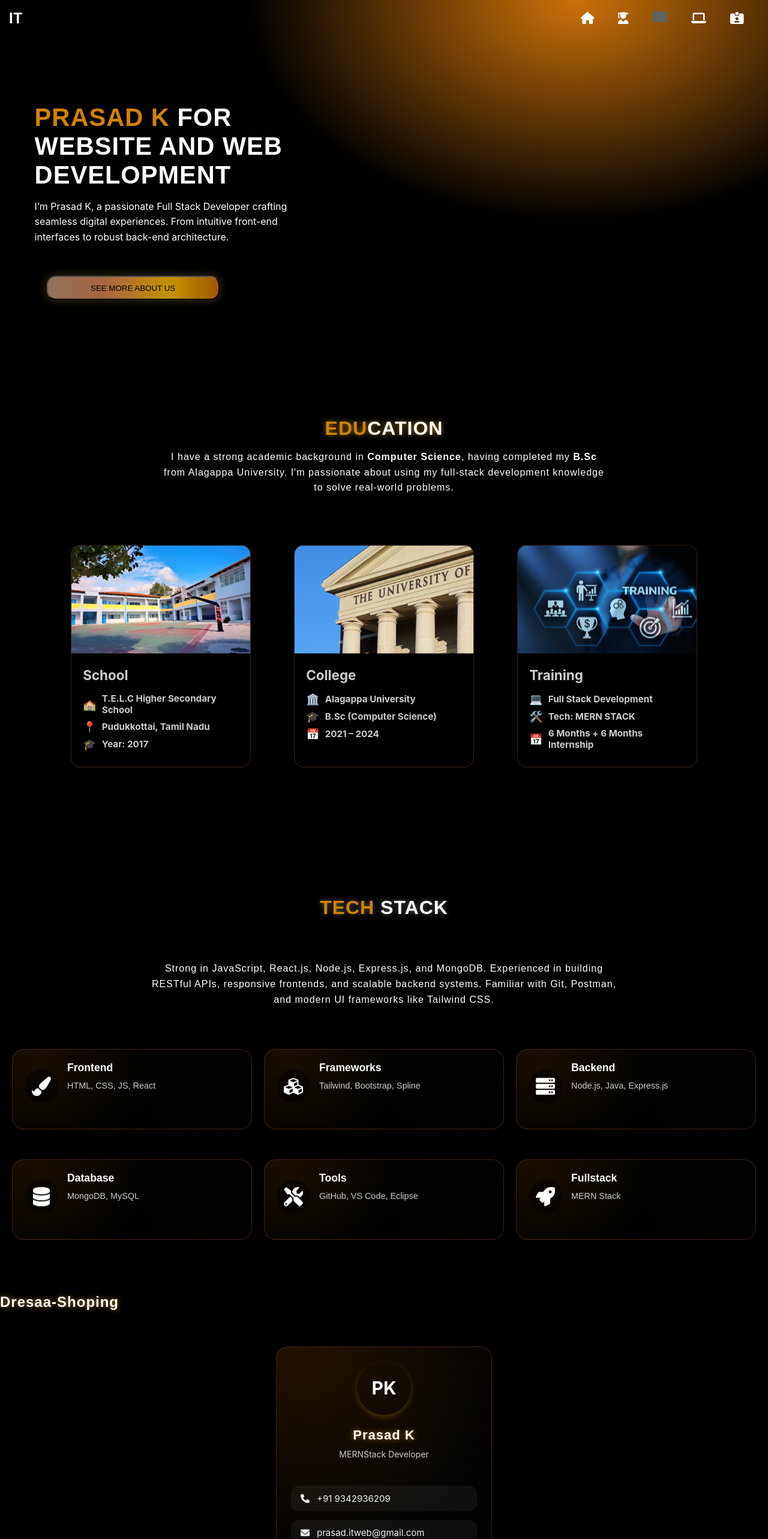
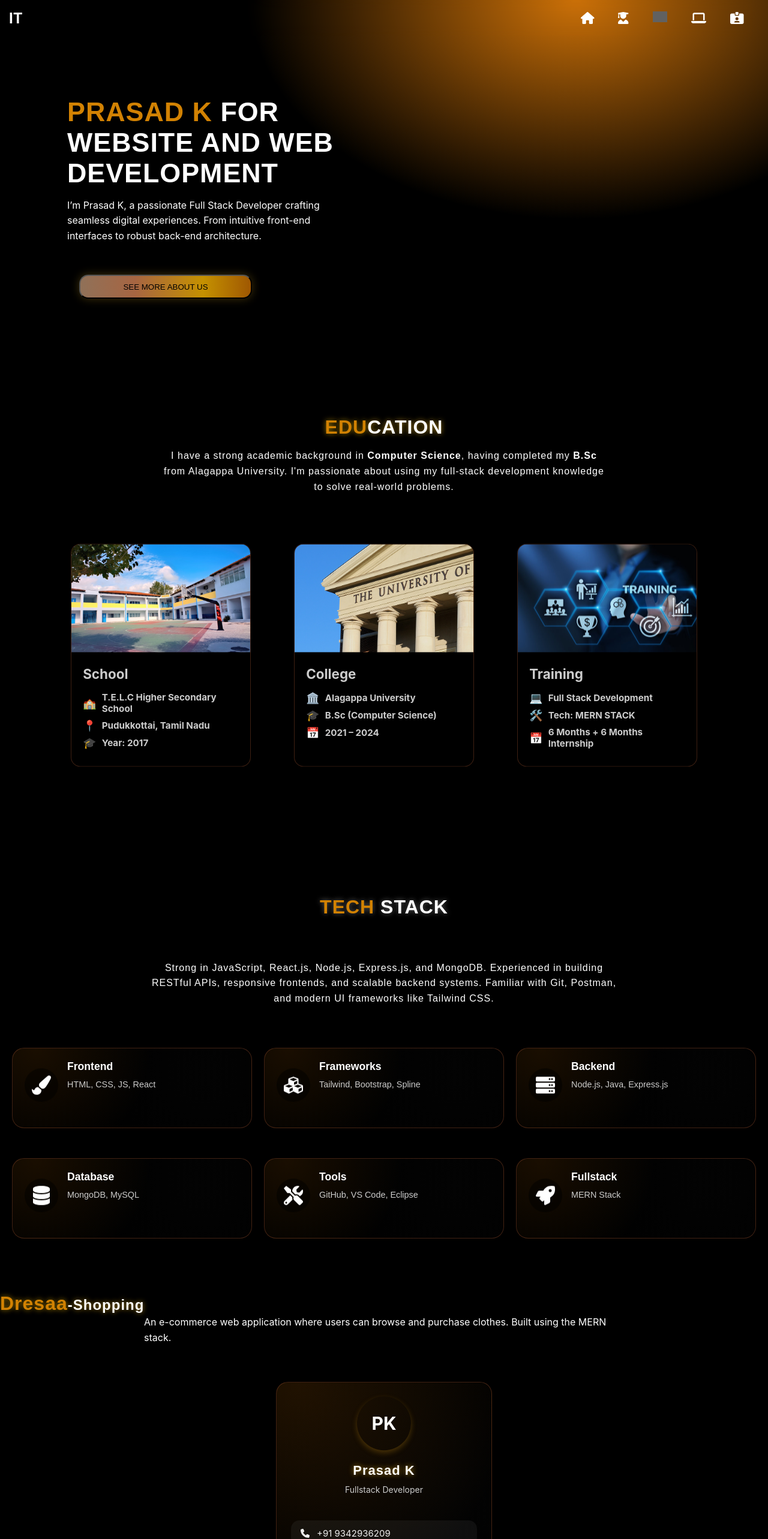
Before and after one commit to prasad5235692/Portfolio, a React (Create React App) app: page /Home in a window 1280 px wide. Shown: the top 2566 px of the page at 60% size. Built offline with nearby package versions, Linux system fonts and the light colour scheme; grey boxes are pictures that could not be loaded.

Commit message:
Updated feature or fixed bug

```diff
--- a/src/App.css
+++ b/src/App.css
@@ -8,7 +8,7 @@ body {
   margin: 0;
   padding: 0;
   min-height: 100vh;
-  background-color: #000; /* Fallback */
+  background-color: #000000; /* Fallback */
   color: white;
   font-family: 'Inter', sans-serif;
   overflow-x: hidden;
--- a/src/port/components/Header.js
+++ b/src/port/components/Header.js
@@ -26,7 +26,7 @@ const Header = () => {
      data-aos-easing="linear"
      data-aos-duration="1000"
      className="icon-tooltip"
-            onClick={() => navigate('/', { state: { scrollTo: 'Home-section' } })}
+            onClick={() => navigate('/', { state: { scrollTo: 'Hero-section' } })}
             style={{ cursor: 'pointer' }}
           >
             <span className="span"><FontAwesomeIcon icon={faHouse} /></span>
@@ -37,7 +37,7 @@ const Header = () => {
      data-aos-easing="linear"
      data-aos-duration="1500"
             className="icon-tooltip"
-            onClick={() => navigate("/", { state: { scrollTo: "Education-section" } })}
+            onClick={() => navigate("/", { state: { scrollTo: "education-section" } })}
             style={{ cursor: 'pointer' }}
           >
             <span className="span"><FontAwesomeIcon icon={faUserGraduate} /></span>
--- a/src/port/components/HeroSection.css
+++ b/src/port/components/HeroSection.css
@@ -3,7 +3,7 @@
   background-color: #000;
   background:
     radial-gradient(ellipse at 75% 0%, rgba(255, 141, 10, 0.801), transparent 40%),
-    radial-gradient(ellipse at 80% 0%, rgba(19, 19, 19, 0.15), transparent 70%);
+    radial-gradient(ellipse at 80% 0%, rgba(0, 0, 0, 0.15), transparent 70%);
   display: flex;
   flex-direction: column-reverse;
   align-items: center;
@@ -41,7 +41,7 @@ body, html {
 
 /* TEXT SECTION */
 .hero-overlay {
-  margin-left: -5%;
+
   text-align: center;
   color: #ffffff;
   z-index: 10;
@@ -122,14 +122,14 @@ body, html {
   }
 
   .hero-overlay {
-  margin-top: 4%;
+  margin-top: 3%;
     text-align: left;
     max-width: 47%;
     padding-left: 1rem;
   }
 
   .hero-overlay h1 {
-    font-size: 2.6rem;
+    font-size: 2.8rem;
   }
 
   .spline-container {
--- a/src/port/components/Services.css
+++ b/src/port/components/Services.css
@@ -33,7 +33,7 @@ p {top: 20px;
 }
 
 .service-box:hover {
-transform: translateY(-2px);
+transform: translateY(-2  px);
    box-shadow: 0 8px 30px  rgba(196, 99, 51, 0.5);
 
 }
--- a/src/port/components1/Contact.js
+++ b/src/port/components1/Contact.js
@@ -31,7 +31,7 @@ const ContactInfoSection = () => {
       <div className="card-glass">
         <div className="avatar-glow">PK</div>
         <h2 className="name">Prasad K</h2>
-        <p className="title">MERNStack Developer</p>
+        <p className="title">Fullstack Developer</p>
 
         <div className="contact-group">
           <div className="contact-item">
--- a/src/port/components1/Education.js
+++ b/src/port/components1/Education.js
@@ -6,7 +6,6 @@ import img3 from "../../assets/Education2.jpg";
 import "./Education.css";
 
 const Education = () => {
-
   const location = useLocation();
 
   useEffect(() => {
@@ -48,11 +47,8 @@ const educationData = [
     },
   ];
 
-
-
-
   return (
-    <section className="education-section">
+    <section className="education-section" id="education-section">
       <h2><span className="highlight">EDU</span>CATION</h2>
       <p className="modern-skills-title1">
         I have a strong academic background in <strong>Computer Science</strong>, having completed my <strong>B.Sc</strong> from Alagappa University. I'm passionate about using my full-stack development knowledge to solve real-world problems.
--- a/src/port/components1/Project.js
+++ b/src/port/components1/Project.js
@@ -1,5 +1,7 @@
 import React, { useEffect } from "react";
 import { useLocation } from "react-router-dom";
+import "./Project.css"; // optional CSS file
+
 const Project = () => {
   const location = useLocation();
 
@@ -12,10 +14,15 @@ const Project = () => {
     }
   }, [location]);
 
-return(
-    <div className="Project-Section">
-        <h2>Dresaa-Shoping</h2>
-    </div>
-);
+  return (
+    <section className="project-section" id="project-section">
+      <h2><span className="highlight">Dresaa</span>-Shopping</h2>
+      <p className="project-description">
+        An e-commerce web application where users can browse and purchase clothes. Built using the MERN stack.
+      </p>
+      {/* Add more project cards here if needed */}
+    </section>
+  );
 };
+
 export default Project;
```
Lines whose indentation alone changed are shown as unchanged.
